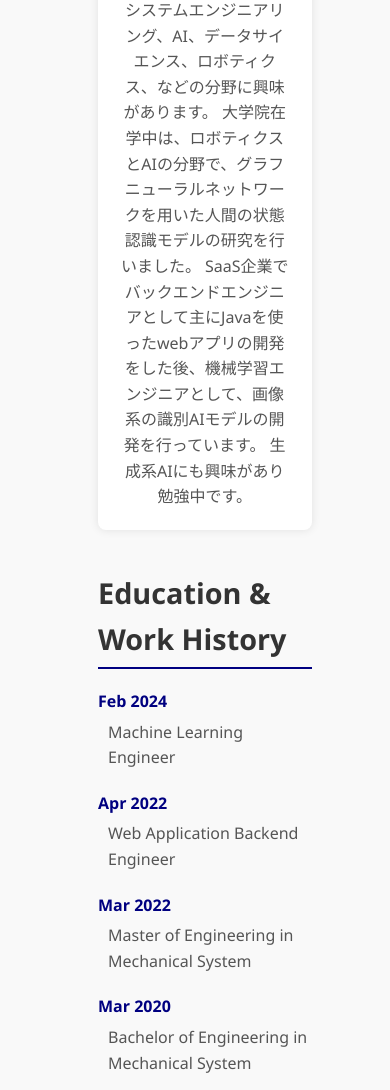
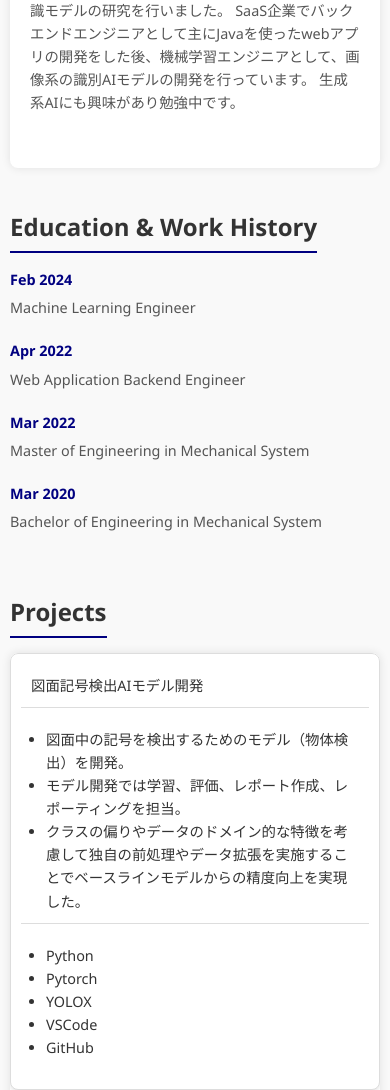
Before and after one commit to hachimada/hachimada.github.io, a plain HTML site: page index.html in a window 390 px wide. Shown: the part 332-1422 px from the top of the page. Drawn offline with Linux system fonts and the light colour scheme; a small style sheet from the web is missing.

Commit message:
fix responsive

```diff
--- a/css/style.css
+++ b/css/style.css
@@ -270,7 +270,7 @@ section p a:hover {
 }
 
 /* レスポンシブデザイン */
-@media (max-width: 768px) {
+/* @media (max-width: 768px) {
   .top {
     flex-direction: column;
     align-items: center;
@@ -305,4 +305,152 @@ section p a:hover {
   .skills-list {
     justify-content: center;
   }
+} */
+
+
+@media (max-width: 768px) {
+  /* 全体の余白をスマホ向けに調整 */
+  body {
+    padding: 10px;
+    margin: 0;
+  }
+
+  /* トップセクションのレイアウト調整 */
+  .top {
+    flex-direction: column;
+    padding: 10px;
+  }
+
+  .profile-picture {
+    margin: 0 auto 20px auto;
+    max-width: 120px;
+  }
+
+  .profile-picture img {
+    width: 120px;
+    height: 120px;
+  }
+
+  .description h1 {
+    font-size: 1.5em;
+  }
+
+  #introduction {
+    font-size: 0.9em;
+    padding: 0 10px;
+  }
+
+  /* 学歴・職歴の調整 */
+  .history {
+    flex-direction: column;
+  }
+
+  .history .year {
+    width: auto;
+    margin-bottom: 5px;
+  }
+
+  .history .work {
+    padding-left: 0;
+  }
+
+  /* プロジェクトテーブルの文字サイズ調整 */
+  table th,
+  table td {
+    padding: 10px;
+    font-size: 0.9em;
+  }
+
+  /* テクニカルスキルのグリッド調整 */
+  .skills-container {
+    grid-template-columns: 1fr;
+  }
+
+  .skill-category {
+    padding: 15px;
+  }
+
+  .skill-category i {
+    font-size: 1.5em;
+  }
+
+  .skill-category h3 {
+    font-size: 1em;
+  }
+
+  .skill-item {
+    font-size: 0.8em;
+    padding: 4px 8px;
+  }
+
+  /* 貢献・出版などのセクション調整 */
+  section h2 {
+    font-size: 1.5em;
+    margin-bottom: 15px;
+  }
+
+  section h3 {
+    font-size: 1.2em;
+  }
+
+  section ul {
+    margin-left: 15px;
+  }
+
+  .small-text {
+    font-size: 0.8em;
+  }
+
+  section p {
+    font-size: 0.9em;
+  }
 }
+
+@media (max-width: 768px) {
+  /* テーブル全体をブロック要素に変更して縦並びに */
+  table, thead, tbody, th, td, tr {
+    display: block;
+    width: 100%;
+  }
+
+  /* テーブルヘッダーを非表示に */
+  thead {
+    display: none;
+  }
+
+  /* 各行をカード形式にスタイリング */
+  tr {
+    margin-bottom: 20px;
+    border: 1px solid #ddd;
+    padding: 10px;
+    background-color: #fff;
+    border-radius: 8px;
+    box-shadow: 0 2px 4px rgba(0,0,0,0.1);
+  }
+
+  /* 各セルをブロック要素に */
+  td {
+    /* セル内の内容を左側に寄せるための余白を確保 */
+    position: relative;
+    padding-left: 50%;
+    margin-bottom: 10px;
+    text-align: left;
+    border: none;
+    border-bottom: 1px solid #eee;
+  }
+
+  /* 各セルの疑似要素で見出しを表示 */
+  td:before {
+    content: attr(data-label);
+    position: absolute;
+    left: 10px;
+    top: 0;
+    font-weight: bold;
+    white-space: nowrap;
+  }
+
+  /* 最後のセルのボーダーを解除 */
+  td:last-child {
+    border-bottom: none;
+  }
+}
```
